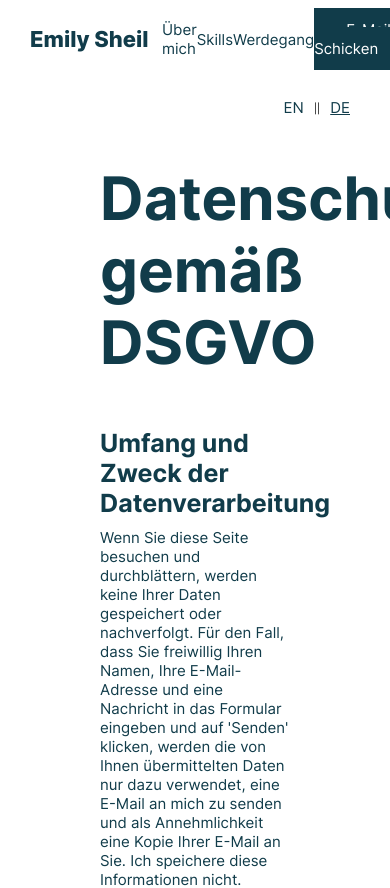
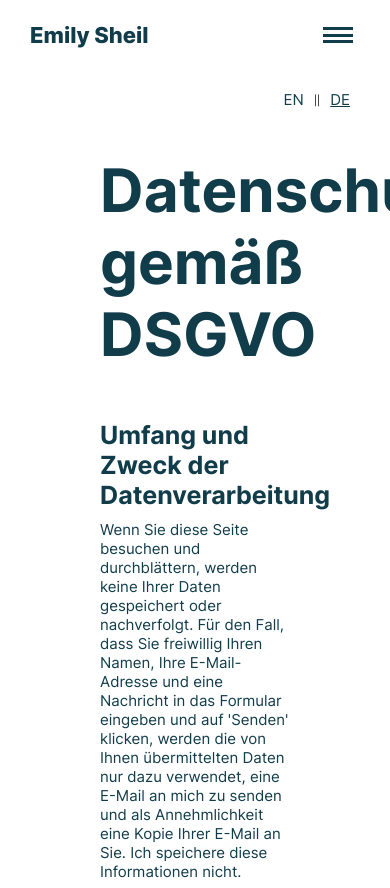
Before and after one commit to emily-s-codes/portfolio-en-de, a React (Create React App) app in the folder portfolio-frontend/: page /datenschutz in a window 390 px wide. Shown: the top 888 px of the page. Built offline with nearby package versions, Linux system fonts and the light colour scheme.

Commit message:
burger menu implemented, styling changes

```diff
--- /dev/null
+++ b/portfolio-frontend/src/components/burgerMenu/BurgerMenu.css
@@ -0,0 +1,48 @@
+.burgerSection {
+    transition: 850ms;
+    width: 50%;
+    height: 100vh;
+    position: fixed;
+    top: 0;
+    z-index: 100;
+    overflow: hidden;
+    background-color: #3F7B70;
+    display: flex;
+    flex-direction: column;
+}
+
+.hideBurger {
+    right: -100%;
+}
+
+.showBurger {
+    right: 0;
+    transition: 350ms;
+}
+
+.burger-X {
+    margin: 20px;
+    align-self: flex-end;
+    border: 2px solid #3F7B70;
+    border-radius: 10px;
+}
+
+.burger-X:hover {
+    cursor: pointer;
+    border: 2px solid white;
+}
+
+.burgerSection ul {
+    margin: 20px;
+    list-style-type: none;
+    text-align: center;
+}
+
+.burgerSection ul li {
+    margin: 20px 10px;
+}
+
+.burgerSection ul li a {
+    color: #dddddd;
+    font-size: 2rem;
+}
--- /dev/null
+++ b/portfolio-frontend/src/components/burgerMenu/BurgerMenu.jsx
@@ -0,0 +1,19 @@
+import AnchorLink from "react-anchor-link-smooth-scroll";
+import { AiOutlineClose } from "react-icons/ai";
+import "./BurgerMenu.css"
+
+const BurgerMenu = ({ burgerActive, setBurgerActive, english }) => {
+    return (
+        <section className={burgerActive ? "burgerSection showBurger" : "burgerSection hideBurger"}>
+            <AiOutlineClose className="burger-X" size={"40"} color="white" onClick={() => setBurgerActive(!burgerActive)} />
+            <ul>
+                <li><AnchorLink href="#about">{english ? "About Me" : "Über mich"}</AnchorLink></li>
+                <li><AnchorLink href="#techstack">Skills</AnchorLink></li>
+                <li><AnchorLink href="#experience">{english ? "My Journey" : "Werdegang"}</AnchorLink></li>
+                <li className="navContact"><AnchorLink href="#emailMe">{english ? "Email Me" : "E-Mail Schicken"}</AnchorLink></li>
+            </ul>
+        </section>
+    );
+}
+
+export default BurgerMenu;
--- a/portfolio-frontend/src/components/header/Header.css
+++ b/portfolio-frontend/src/components/header/Header.css
@@ -39,6 +39,31 @@ header nav ul li.navContact a:active {
     box-shadow: inset 0px 0px 5px #c1c1c1;
 }
 
+.burger {
+    border: 2px solid white;
+    border-radius: 10px;
+    height: 30px;
+    padding: 5px;
+    display: none;
+    flex-direction: column;
+    justify-content: space-between;
+}
+
+.burgerIcon {
+    width: 30px;
+    height: 3px;
+    background-color: #113c4a;
+}
+
+.burger:hover {
+    border: 2px solid #113c4a;
+    cursor: pointer;
+}
+
+.burger:active {
+    box-shadow: inset 0px 0px 5px #c1c1c1;
+}
+
 .langToggleDiv {
     display: flex;
     align-items: center;
@@ -58,19 +83,15 @@ header nav ul li.navContact a:active {
     text-decoration: underline;
 }
 
-/* @media only screen and (max-width: 991px) {
-    header nav {
-        padding: 20px;
-        height: 20vh;
-        flex-direction: column;
-        align-items: flex-start;
+@media only screen and (max-width: 991px) {
+    .burger {
+        display: flex;
     }
 
-    /* burger menu  */
-/* header nav ul {
-        align-self: flex-end;
-        margin: 50px;
-    } }*/
+    header nav ul {
+        display: none;
+    }
+}
 
 @media only screen and (min-width: 1200px) {
     header nav {
--- a/portfolio-frontend/src/components/header/Header.jsx
+++ b/portfolio-frontend/src/components/header/Header.jsx
@@ -1,8 +1,11 @@
 import { Link } from "react-router-dom"
 import "./Header.css"
 import AnchorLink from "react-anchor-link-smooth-scroll"
+import BurgerMenu from "../burgerMenu/BurgerMenu"
+import { useState } from "react"
 
 const Header = ({ english, setEnglish }) => {
+    const [burgerActive, setBurgerActive] = useState(false)
 
     const handleEnglish = () => {
         setEnglish(true)
@@ -22,7 +25,13 @@ const Header = ({ english, setEnglish }) => {
                     <li><AnchorLink href="#experience">{english ? "My Journey" : "Werdegang"}</AnchorLink></li>
                     <li className="navContact"><AnchorLink href="#emailMe">{english ? "Email Me" : "E-Mail Schicken"}</AnchorLink></li>
                 </ul>
+                <section className="burger" onClick={() => setBurgerActive(!burgerActive)}>
+                    <div className="burgerIcon"></div>
+                    <div className="burgerIcon"></div>
+                    <div className="burgerIcon"></div>
+                </section>
             </nav>
+            <BurgerMenu english={english} setBurgerActive={setBurgerActive} burgerActive={burgerActive} />
             <div className="langToggleDiv">
                 <p className={english ? "EN active" : "EN"} onClick={handleEnglish}>EN</p>
                 <span> || </span>
--- a/portfolio-frontend/src/components/projectsComponent/Projects.css
+++ b/portfolio-frontend/src/components/projectsComponent/Projects.css
@@ -18,7 +18,7 @@
     padding: 30px 0;
     display: flex;
     flex-direction: column;
-    justify-content: space-between;
+    justify-content: flex-start;
     align-items: center;
 }
 
--- a/portfolio-frontend/src/components/techstack/Techstack.css
+++ b/portfolio-frontend/src/components/techstack/Techstack.css
@@ -48,6 +48,10 @@
 
 .techstack div:hover p {
     display: block;
+}
+
+.displayMobile {
+    display: none;
 }
 
 @media only screen and (max-width: 991px) {
```
